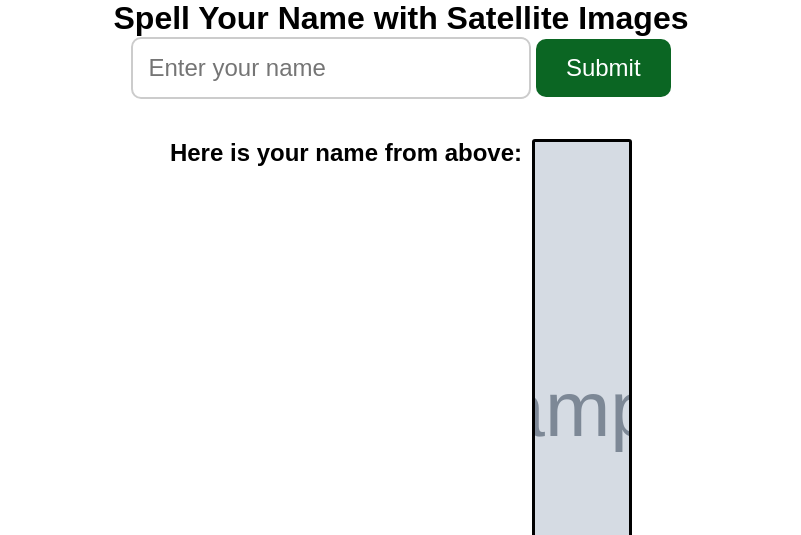
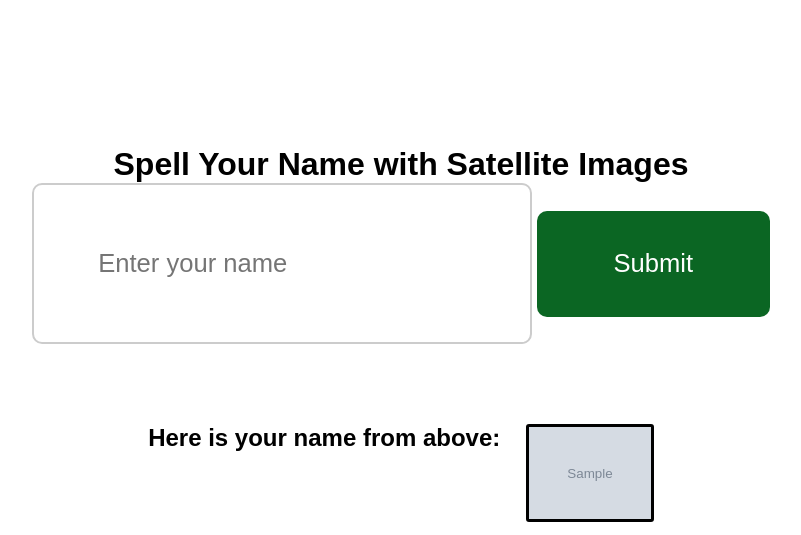
Before and after one commit to PatFrdnnd/sentname, a Flask app: template templates/index.html in a window 1280 px wide. Shown: the top 535 px of the page, without its empty margins (239-1040 px from the left). Run offline with Flask 3, Linux system fonts and the light colour scheme; the template is opened without the code that fills it: most values are stand-ins (such as "Sample title", 1, 10 or a date in 2020); grey boxes marked "Sample" are stand-in pictures.

Commit message:
Update index.html

```diff
--- a/templates/index.html
+++ b/templates/index.html
@@ -15,30 +15,30 @@
             font-family: Arial, sans-serif;
             text-align: center;
             width: 100%;
-            height: 100%;
-            overflow-x: hidden; /* Prevents horizontal scrolling */
+            height: 100vh;
+            overflow-x: hidden; /* Prevent horizontal scrolling */
             display: flex;
             flex-direction: column;
             align-items: center;
-            justify-content: center; /* Ensures everything is vertically centered */
-            padding: 0 20px; /* Add padding to prevent text from touching the edges */
+            justify-content: center; /* Center all content vertically and horizontally */
+            padding: 0;
         }
 
-        /* Make form input box responsive */
+        /* Make form input box fully responsive */
         input[type="text"] {
-            width: 80%; /* Increased width for mobile */
-            max-width: 400px; /* Limits expansion on larger screens */
-            padding: 15px;
-            font-size: 1.5rem;
+            width: 80vw; /* Make it 80% of the viewport width */
+            max-width: 500px; /* Max size to prevent excessive expansion on large screens */
+            padding: 5vw; /* Responsive padding to adjust with viewport */
+            font-size: 2vw; /* Font size also responsive to the viewport */
             border: 2px solid #ccc;
             border-radius: 10px;
-            margin-bottom: 20px;
+            margin-bottom: 5vh; /* Responsive margin for spacing */
         }
 
         /* Responsive button */
         button {
-            padding: 15px 30px;
-            font-size: 1.5rem;
+            padding: 3vw 6vw; /* Make the button size adjust to the viewport */
+            font-size: 2vw; /* Dynamic font size */
             background-color: #0B6623;
             color: white;
             border: none;
@@ -46,42 +46,40 @@
             cursor: pointer;
         }
 
-        /* Responsive image container */
+        /* Image container that stretches and adjusts */
         .name-images {
             display: flex;
-            flex-wrap: nowrap; /* Keep images in one row */
             justify-content: center;
-            gap: 10px;
+            flex-wrap: wrap; /* Allow images to wrap on smaller screens */
+            gap: 2vw; /* Dynamic gap between images */
             width: 100%;
-            overflow-x: hidden; /* Ensure no horizontal scrolling */
-            margin: 20px 0;
-            flex-grow: 1; /* Allow the images container to grow */
+            max-width: 100%;
+            margin-top: 5vh; /* Margin from the form */
         }
 
-        /* Responsive name images */
+        /* Responsive images, width is 100% of the container with auto height */
         .name-images img {
-            width: clamp(50px, 8vw, 100px); /* Ensures images scale but stay within limits */
-            height: auto;
+            width: 10vw; /* Dynamic width based on viewport width */
+            height: auto; /* Maintain aspect ratio */
             border: 3px solid black;
             border-radius: 3px;
-            flex-shrink: 1; /* Allow images to shrink when needed */
-            max-width: 100%; /* Ensure images do not exceed their container */
+            max-width: 100%; /* Ensure images do not exceed container */
+            flex-shrink: 0; /* Prevent images from shrinking too much */
         }
 
         /* Banner fixes */
         .banner-container {
             width: 100%;
-            max-height: 100px; /* Prevent excessive height */
             display: flex;
             justify-content: center;
             align-items: center;
             overflow: hidden;
+            padding: 2vh 0;
         }
 
         .banner {
             width: 100%;
-            height: auto;
-            max-height: 100px;
+            max-height: 100px; /* Fixed height for banner */
             object-fit: contain;
         }
     </style>
```
